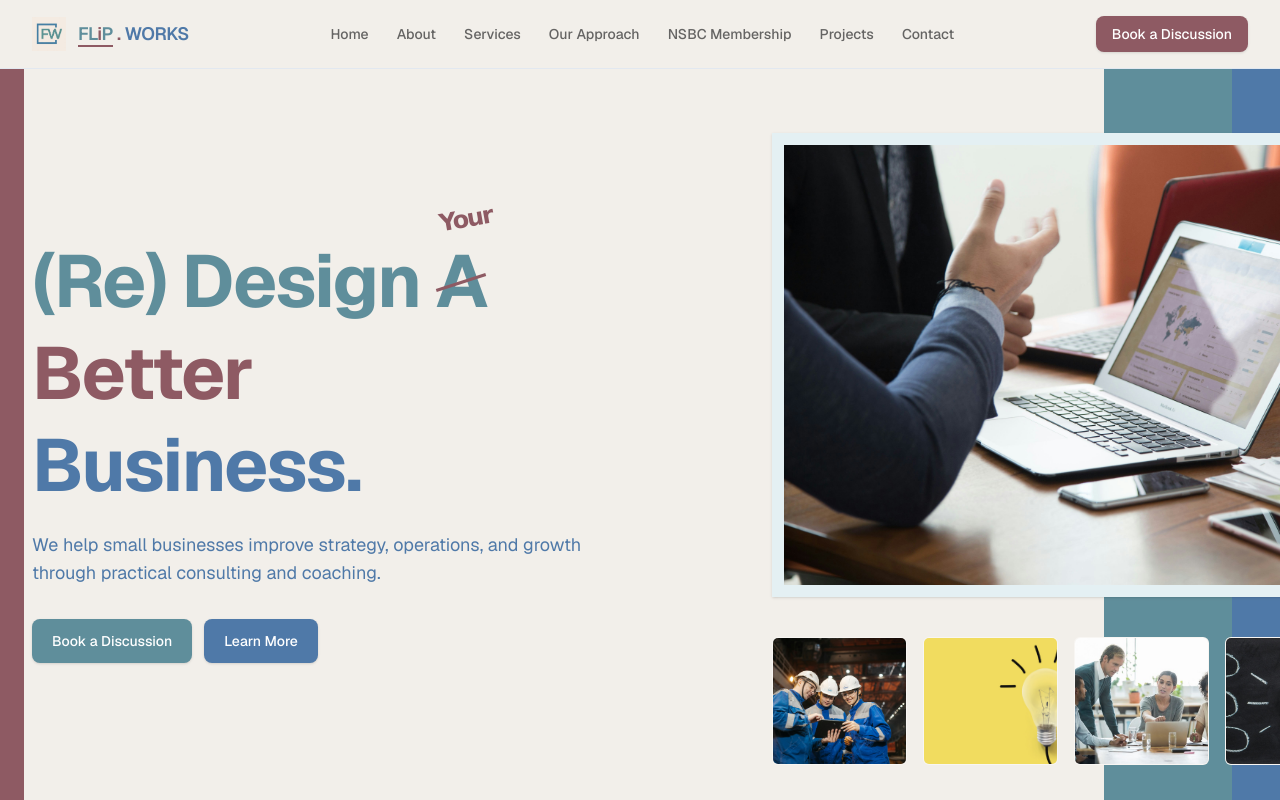
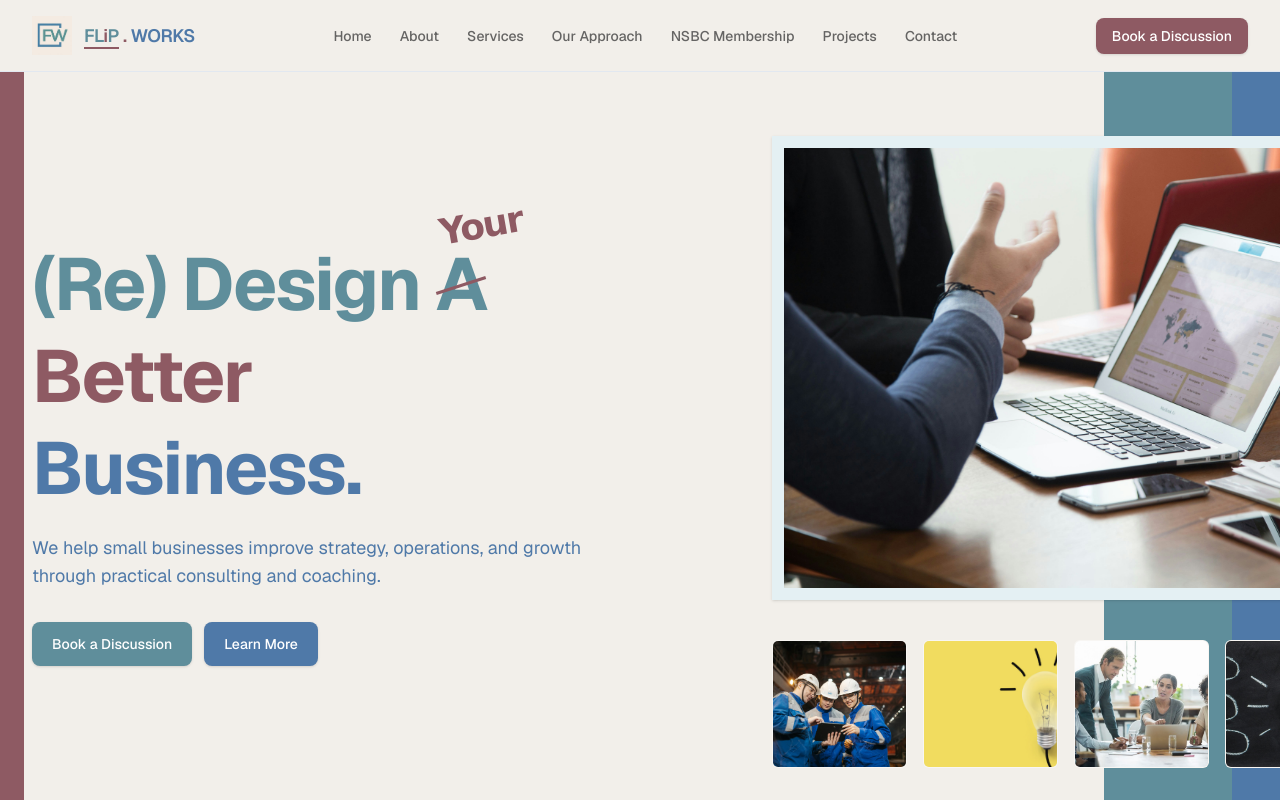
Before and after one commit to SHauny1122/flipwork, a Next.js app: page / in a window 1280 px wide. Shown: the top 800 px of the page. Built offline with nearby package versions, Linux system fonts and the light colour scheme.

Commit message:
Polish hero accents and navbar logo sizing

```diff
--- a/components/HeroSection.tsx
+++ b/components/HeroSection.tsx
@@ -33,7 +33,7 @@ export default function HeroSection() {
                 <span className="relative z-10">A</span>
                 {/* Handwritten "Your" above the A */}
                 <span
-                  className="pointer-events-none absolute -top-8 left-1 text-lg sm:text-2xl text-[#8E5A63]"
+                  className="pointer-events-none absolute -top-8 left-1 text-2xl sm:text-4xl text-[#8E5A63]"
                   style={{
                     fontFamily: "'Segoe Script', 'Comic Sans MS', cursive",
                     transform: "rotate(-10deg)",
@@ -72,6 +72,12 @@ export default function HeroSection() {
         </div>
 
         <div className="relative space-y-8 transition-transform duration-300 sm:space-y-10 lg:z-10 lg:translate-x-16 xl:translate-x-28">
+          <div className="pointer-events-none absolute -right-12 -top-16 z-20 hidden grid-cols-4 gap-3 sm:grid">
+            {Array.from({ length: 16 }).map((_, index) => (
+              <span key={index} className="h-1.5 w-1.5 rounded-full bg-white" />
+            ))}
+          </div>
+
           <div className="overflow-hidden bg-[#E4F0F3] p-3 shadow-sm">
             <div className="relative h-80 w-full overflow-hidden sm:h-96 lg:h-[440px]">
               <Image
--- a/components/Navbar.tsx
+++ b/components/Navbar.tsx
@@ -21,7 +21,7 @@ export default function Navbar() {
       <nav className="mx-auto w-full max-w-[96rem] px-4 py-4 sm:px-6 lg:px-8">
         <div className="flex items-center justify-between gap-4">
           <a href="#home" className="flex items-center gap-3">
-            <Image src="/flipworks new logo2.jpg" alt="FlipWorks logo" width={34} height={34} />
+            <Image src="/flipworks new logo2.jpg" alt="FlipWorks logo" width={40} height={40} />
             <span className="flex items-center gap-1 text-lg font-semibold tracking-tight">
               <span className="relative inline-block leading-none">
                 <span className="text-[#5F8E9B]">FL</span>
```
